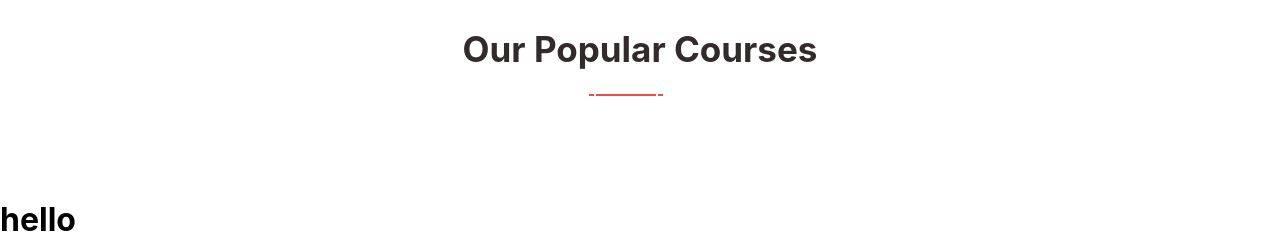
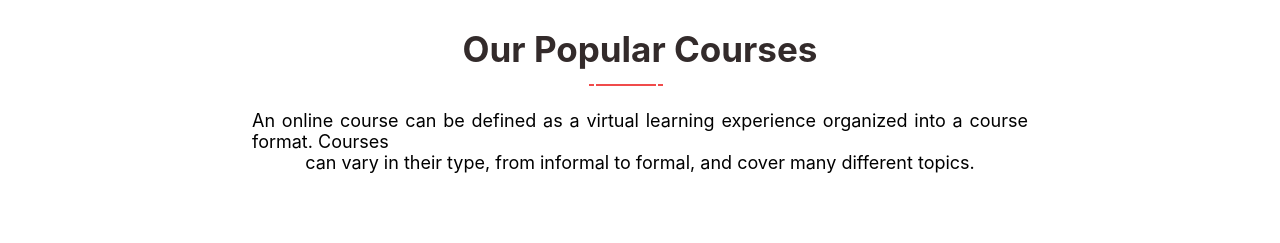
Before and after one commit to TamannaAfroz2666/Online-Course-BD, a React (Create React App) app: page / in a window 1280 px wide. Shown: the part 910-1153 px from the top of the page. Built offline with nearby package versions, Linux system fonts and the light colour scheme.

Commit message:
short description add and designed

```diff
--- a/src/components/Course/Course.css
+++ b/src/components/Course/Course.css
@@ -10,7 +10,7 @@
     color: rgb(51, 43, 43);
 }
 .lineDirection{
-    margin-top: 10px;
+    /* margin-top: 5px; */
     left: 46%;
     position: relative;
 
@@ -30,6 +30,15 @@
 .horizontal small hr{
     width: 5px;
 }
+.shortDescription{
+    padding: 20px 14em;
+    font-size: 18px;
+    text-align:justify;
+}
+.shortDes{
+    text-align: center;
+
+}
 
 .helo{
     padding-top: 100px;
--- a/src/components/Course/Course.js
+++ b/src/components/Course/Course.js
@@ -16,6 +16,11 @@ const Course = () => {
                             size="4" /></small>
                     </span>
                 </div>
+                <div className="shortDescription">
+                <p >An online course can be defined as a virtual learning experience organized into a course format. Courses <p className='shortDes'>can vary in their type, from informal to formal, and cover many different topics.</p></p>
+
+                </div>
+
             </div>
             <h1 className='helo'> hello</h1>
         </div>
```
